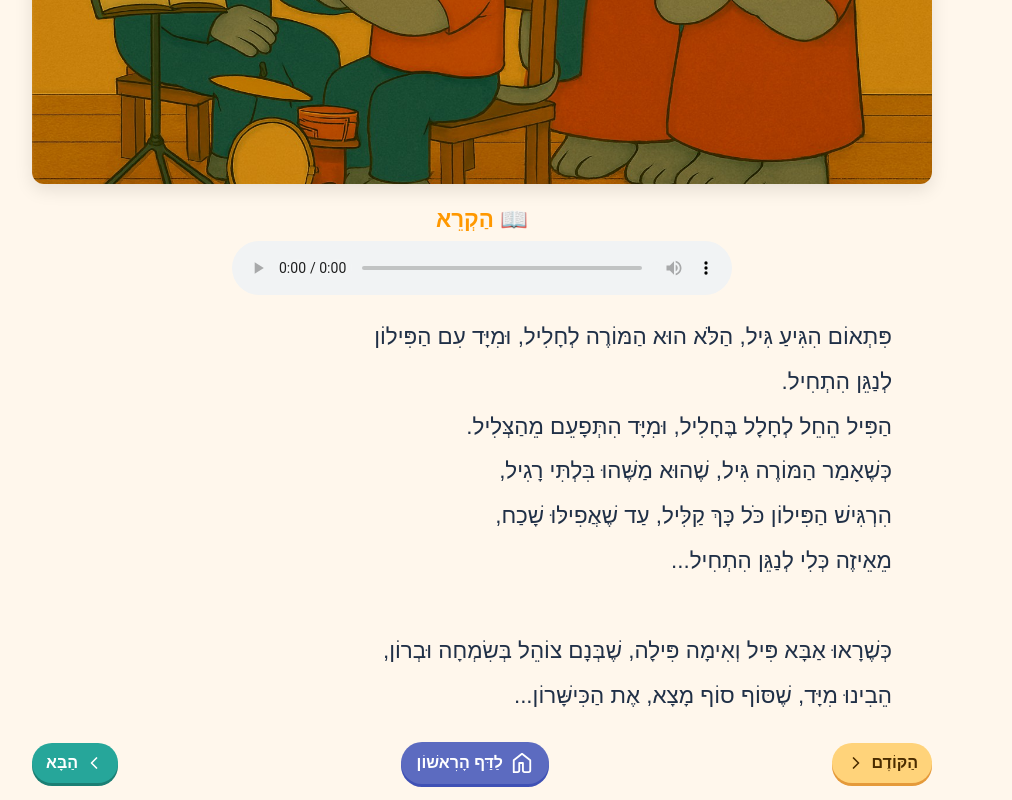
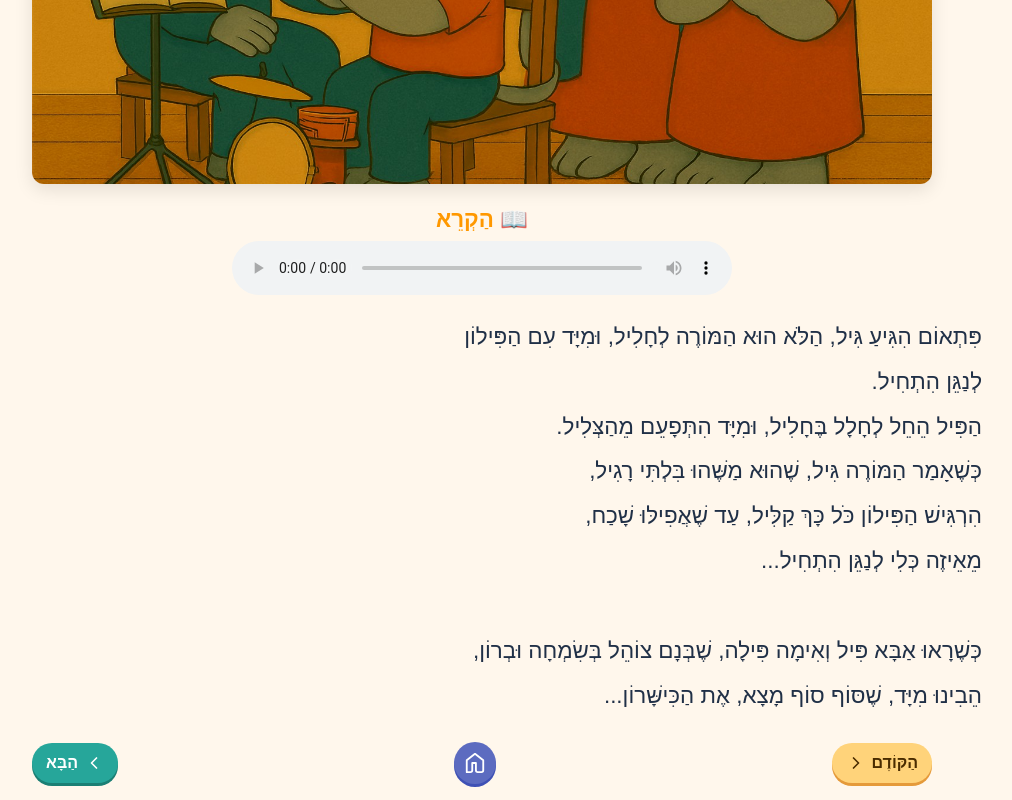
Before and after one commit to MMel25/storybook, a Next.js app: page /page8 in a window 1280 px wide. Shown: the part 471-1271 px from the top of the page, without its empty margins (158-1170 px from the left). Built offline with nearby package versions, Linux system fonts and the light colour scheme.

Commit message:
Update page8.tsx

```diff
--- a/pages/page8.tsx
+++ b/pages/page8.tsx
@@ -17,7 +17,6 @@ export default function Page8() {
             accent-color: #ff9800;
           }
 
-          /* ✅ סרגל ניווט בדסקטופ */
           @media (min-width: 768px) {
             .nav-bar {
               max-width: 900px !important;
@@ -75,16 +74,7 @@ export default function Page8() {
       </div>
 
       {/* טקסט הסיפור */}
-      <div
-        style={{
-          fontSize: "1.4rem",
-          lineHeight: "2",
-          maxWidth: "820px",
-          margin: "0 auto 24px",
-          whiteSpace: "pre-line",
-          textAlign: "right", // ✅ יישור לימין
-        }}
-      >
+      <div className="story-text">
 {`פִּתְאוֹם הִגִּיעַ גִּיל, הַלֹּא הוּא הַמּוֹרֶה לְחָלִיל, וּמִיָּד עִם הַפִּילוֹן
 לְנַגֵּן הִתְחִיל.
 הַפִּיל הֵחֵל לְחָלָל בֶּחָלִיל, וּמִיָּד הִתְּפָעֵם מֵהַצְּלִיל.
@@ -102,12 +92,13 @@ export default function Page8() {
         style={{
           display: "flex",
           justifyContent: "space-between",
-          maxWidth: "500px", // יוחלף בדסקטופ
+          maxWidth: "500px",
           margin: "0 auto",
           marginTop: "24px",
           alignItems: "center",
         }}
       >
+        {/* הקודם */}
         <Link
           href="/page7"
           style={{
@@ -130,17 +121,17 @@ export default function Page8() {
           </svg>
         </Link>
 
+        {/* בית */}
         <Link
           href="/"
           style={{
             background: "#5c6bc0",
-            padding: "10px 16px",
-            borderRadius: "999px",
+            padding: "10px",
+            borderRadius: "50%",
             color: "#fff",
-            fontWeight: "bold",
             display: "flex",
             alignItems: "center",
-            gap: "8px",
+            justifyContent: "center",
             boxShadow: "0 3px 0 #3f51b5",
           }}
         >
@@ -149,9 +140,9 @@ export default function Page8() {
             strokeWidth="2" strokeLinecap="round" strokeLinejoin="round">
             <path d="M3 9L12 2l9 7v11a2 2 0 0 1-2 2h-4a2 2 0 0 1-2-2V12H9v8a2 2 0 0 1-2 2H3z" />
           </svg>
-          <span>לַדַּף הָרִאשׁוֹן</span>
         </Link>
 
+        {/* הבא */}
         <Link
           href="/page9"
           style={{
```
